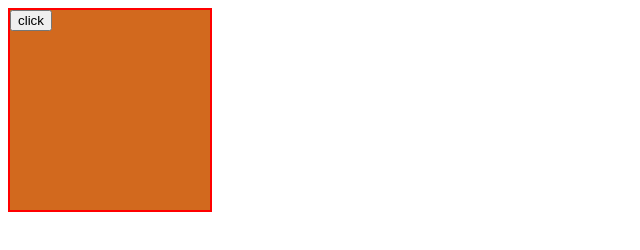
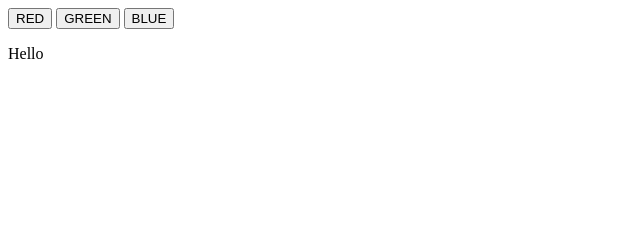
Before and after one commit to Ridam3010/FSD-5THSEM-Ridam, a plain HTML site: page Assignment4/Javascript/function.html in a window 1280 px wide. Shown: the whole page, without its empty margins (0-640 px from the left). Drawn offline with Linux system fonts and the light colour scheme.

Commit message:
function

```diff
--- a/Assignment4/Javascript/function.html
+++ b/Assignment4/Javascript/function.html
@@ -5,22 +5,37 @@
     <meta name="viewport" content="width=device-width, initial-scale=1.0">
     <title>Document</title>
     <style>
-        #Adi{
+        /* #Adi{
             border:2px solid red;
             height:200px;
             width:200px;
             background-color:chocolate;
-        }
+        } */
     </style>
 </head>
-<body>
-    <div id="Adi">
+<body id="adi">
+
+    <button onclick="red()">RED</button>
+    <button onclick="green()">GREEN</button>
+    <button onclick="blue()">BLUE</button>
+    <!-- <p id="adi">Hello</p> -->
+     <p>Hello</p>
+    <!-- <div id="Adi">
         <button onclick="abes()">click</button>
         <p id="demo"></p>
-    </div>
+    </div> -->
     <script>
-        function abes(){
-            document.getElementById("demo").innerHTML="Hello";
+        // function abes(){
+        //     document.getElementById("demo").innerHTML="Hello";
+        // }
+        function red(){
+            document.getElementById("adi").style.backgroundColor="red";
+        }
+        function green(){
+            document.getElementById("adi").style.backgroundColor="green";
+        }
+        function blue(){
+            document.getElementById("adi").style.backgroundColor="blue";
         }
     </script>
 </body>
```
